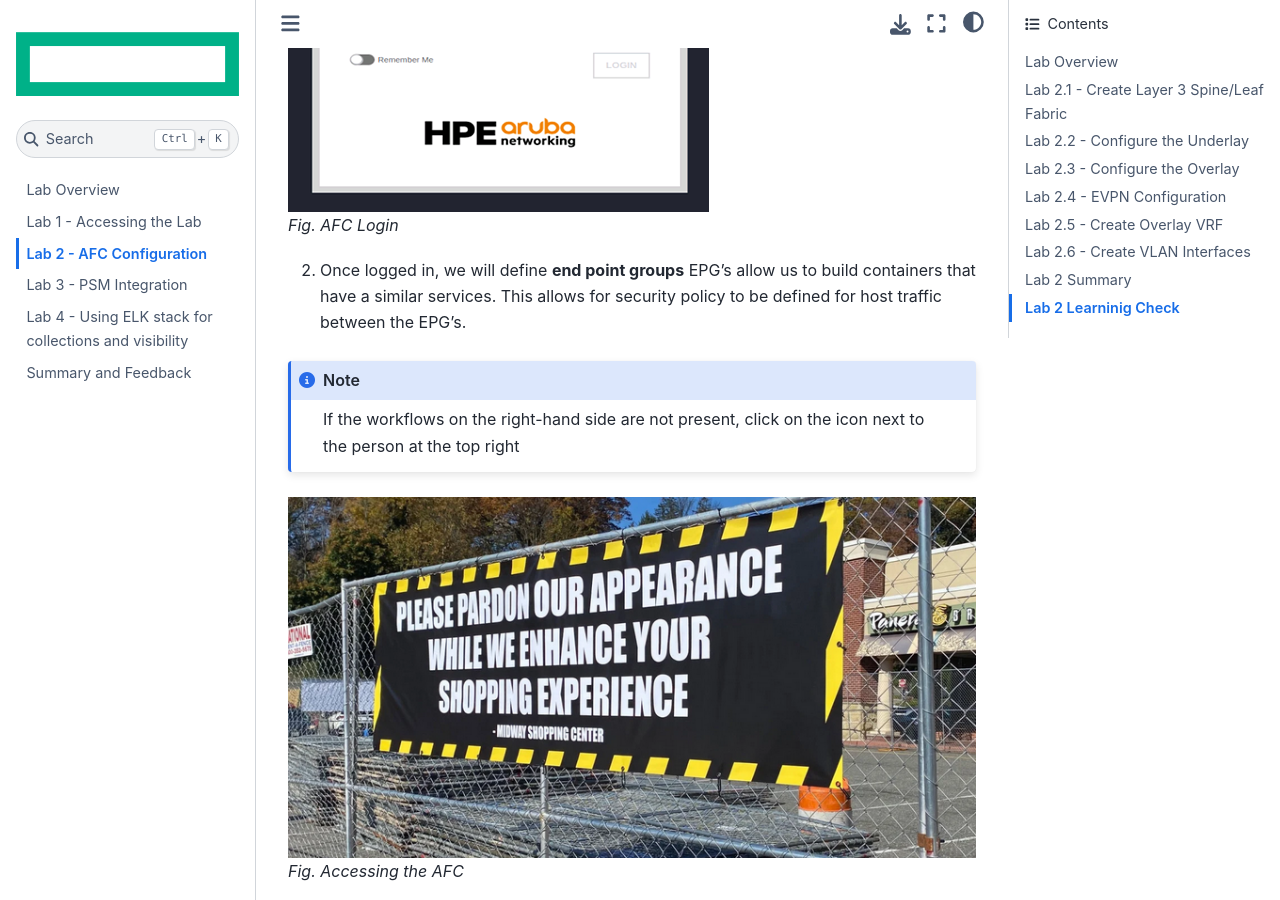
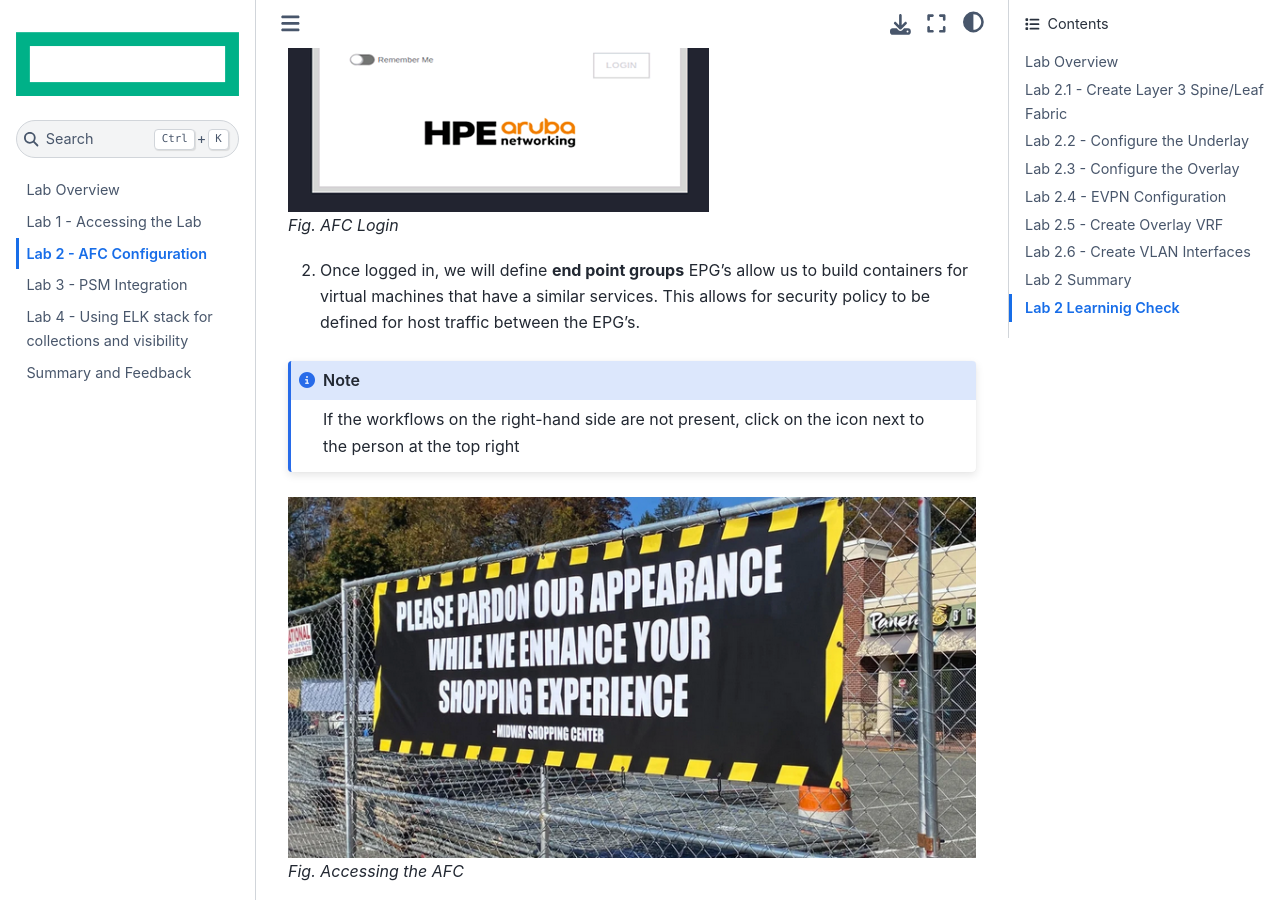
Before and after one commit to xod442/aruba-te-labguide-te4204, a Jupyter Book: the page built from docs/lab2.md, in a window 1280 px wide and 900 px high, scrolled down 1901 px. Built offline with Jupyter Book 1.0.4 settings and Sphinx 7.4.7 and the Sphinx Book theme 1.1.4, drawn with Linux system fonts in a browser that asks for light colours.

Commit message:
see file for any changes

````diff
--- a/docs/lab2.md
+++ b/docs/lab2.md
@@ -33,7 +33,7 @@ In this workflow the Aruba Fabric Composer (AFC) will automate configuring the r
 ![AFC Login](images/lab2-afc-login.png)
 _Fig. AFC Login_
 
-2. Once logged in, we will define **end point groups** EPG's allow us to build containers that have a similar services. This allows for security policy to be defined for host traffic between the EPG's.
+2. Once logged in, we will define **end point groups** EPG's allow us to build containers for virtual machines that have a similar services. This allows for security policy to be defined for host traffic between the EPG's.
 
 ```{note}
 If the workflows on the right-hand side are not present, click on the icon next to the person at the top right
````
Also changed, not shown: 5 other files.
